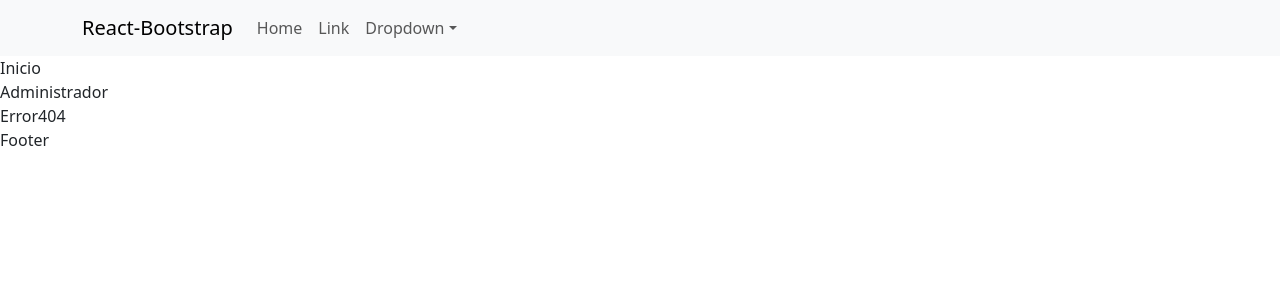
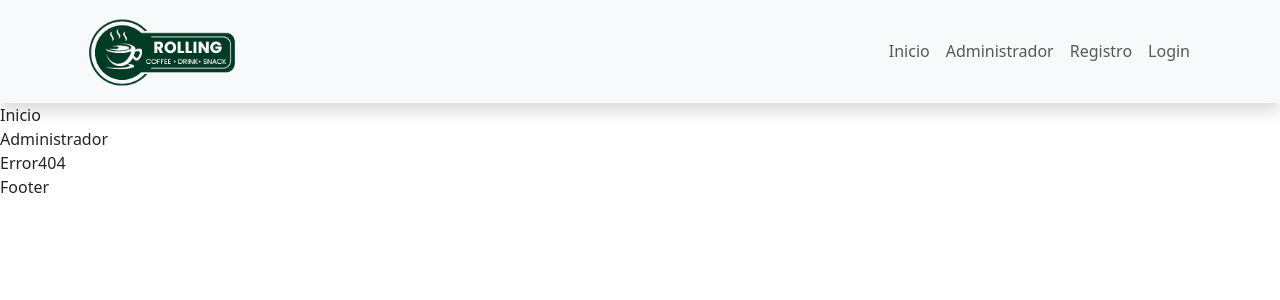
Before and after one commit to juanchyquintana/rollingCoffe, a React (Vite) app: page / in a window 1280 px wide. Shown: the top 300 px of the page. Built offline with nearby package versions, Linux system fonts and the light colour scheme.

Commit message:
se avanzó con el header

```diff
--- a/src/components/common/Header.jsx
+++ b/src/components/common/Header.jsx
@@ -1,26 +1,20 @@
-import { Container, Nav, NavDropdown, Navbar } from "react-bootstrap";
+import { Container, Nav, Navbar } from "react-bootstrap";
+import logoCoffe from '../../assets/Coffee_Logo.png'
 
 const Header = () => {
   return (
-    <Navbar expand="lg" className="bg-body-tertiary">
+    <Navbar expand="lg" className="bg-body-tertiary shadow">
       <Container>
-        <Navbar.Brand href="#home">React-Bootstrap</Navbar.Brand>
+        <Navbar.Brand href="#home">
+            <img src={logoCoffe} alt="Logo Coffe" className="img-fluid" width={160} />
+        </Navbar.Brand>
         <Navbar.Toggle aria-controls="basic-navbar-nav" />
         <Navbar.Collapse id="basic-navbar-nav">
-          <Nav className="me-auto text-center">
-            <Nav.Link href="#home">Home</Nav.Link>
-            <Nav.Link href="#link">Link</Nav.Link>
-            <NavDropdown title="Dropdown" id="basic-nav-dropdown">
-              <NavDropdown.Item href="#action/3.1">Action</NavDropdown.Item>
-              <NavDropdown.Item href="#action/3.2">
-                Another action
-              </NavDropdown.Item>
-              <NavDropdown.Item href="#action/3.3">Something</NavDropdown.Item>
-              <NavDropdown.Divider />
-              <NavDropdown.Item href="#action/3.4">
-                Separated link
-              </NavDropdown.Item>
-            </NavDropdown>
+          <Nav className="ms-auto text-center">
+            <Nav.Link href="#inicio">Inicio</Nav.Link>
+            <Nav.Link href="#link">Administrador</Nav.Link>
+            <Nav.Link href="#link">Registro</Nav.Link>
+            <Nav.Link href="#link">Login</Nav.Link>
           </Nav>
         </Navbar.Collapse>
       </Container>
```
